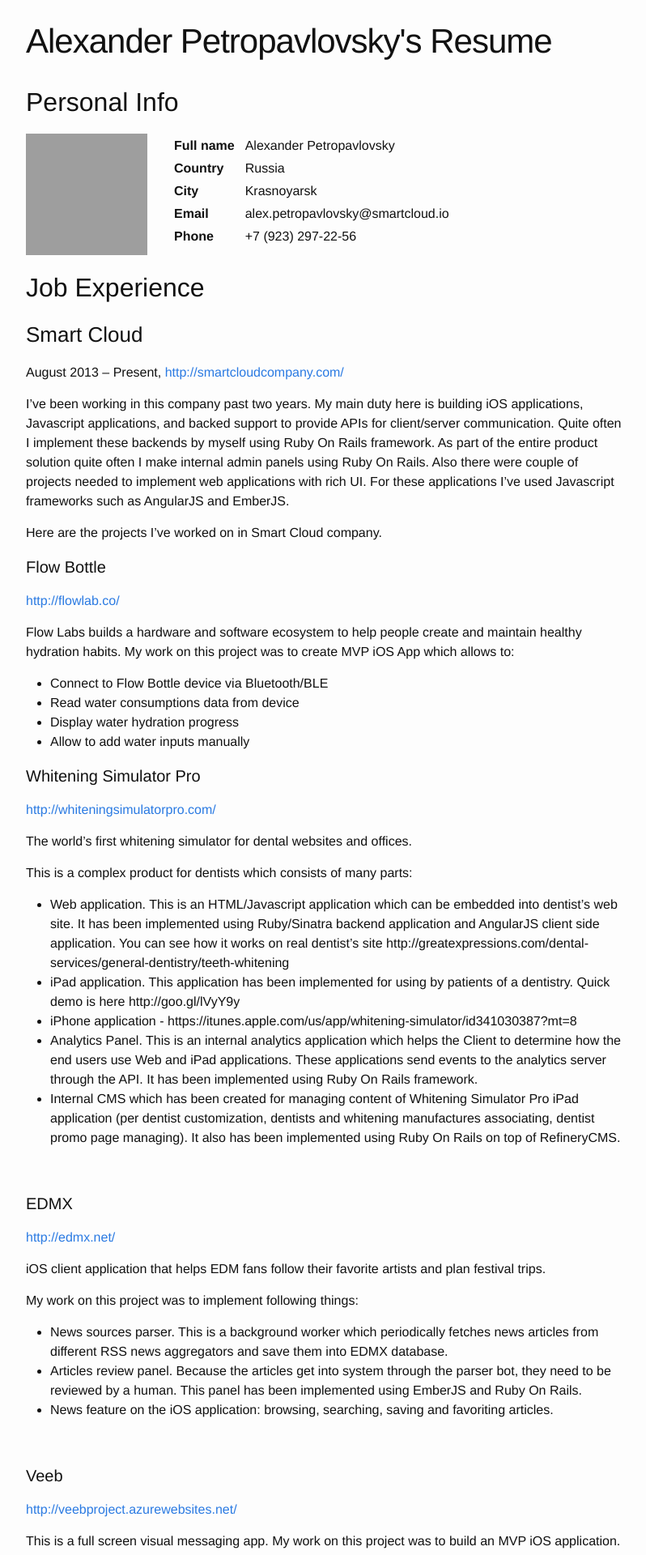
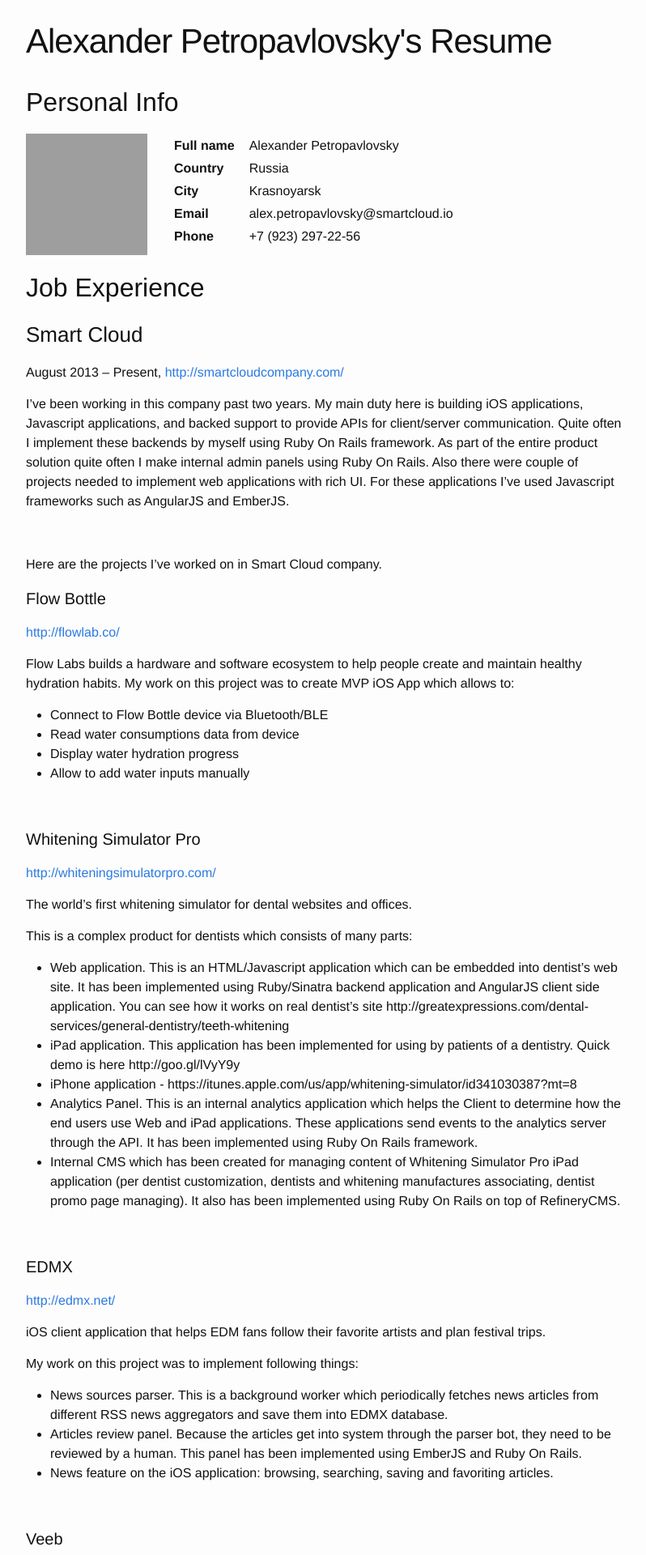
Before and after one commit to petalvlad/petalvlad, a Jekyll site: the page built from _posts/2015-09-05-resume.markdown, in a window 1280 px wide. Shown: the top 1920 px of the page at 81% size, without its empty margins (238-1036 px from the left). Built offline with Jekyll 4.4.1, drawn with Linux system fonts in a browser that asks for light colours; grey boxes are pictures that could not be loaded.

Commit message:
Update 2015-09-05-resume.markdown

```diff
--- a/_posts/2015-09-05-resume.markdown
+++ b/_posts/2015-09-05-resume.markdown
@@ -18,7 +18,7 @@ redirect_from: "/2015/09/05/resume/"
         <table>
 
             <tr>
-                <td style="padding-right: 10px;"><b>Full name</b></td>
+                <td style="padding-right: 15px;"><b>Full name</b></td>
                 <td>Alexander Petropavlovsky</td>
             </tr>
             <tr>
@@ -50,12 +50,13 @@ redirect_from: "/2015/09/05/resume/"
 ## Job Experience
 
 
-
 ### Smart Cloud
 
 August 2013 – Present, [http://smartcloudcompany.com/](http://smartcloudcompany.com/)
 
 I’ve been working in this company past two years. My main duty here is building iOS applications, Javascript applications, and backed support to provide APIs for client/server communication. Quite often I implement these backends by myself using Ruby On Rails framework. As part of the entire product solution quite often I make internal admin panels using Ruby On Rails. Also there were couple of projects needed to implement web applications with rich UI. For these applications I’ve used Javascript frameworks such as AngularJS and EmberJS.
+
+<br>
 
 Here are the projects I’ve worked on in Smart Cloud company.
 
@@ -68,6 +69,8 @@ Flow Labs builds a hardware and software ecosystem to help people create and mai
 - Read water consumptions data from device
 - Display water hydration progress
 - Allow to add water inputs manually
+
+<br>
 
 #### Whitening Simulator Pro
 
@@ -123,7 +126,7 @@ Software Development, iOS development, Objective-C, Ruby, Ruby on Rails, JavaScr
 
 <table>
     <tr>
-        <td><b>University</b></td>
+        <td style="padding-right: 15px;"><b>University</b></td>
         <td>Siberian State Technological University</td>
     </tr>
     <tr>
```
